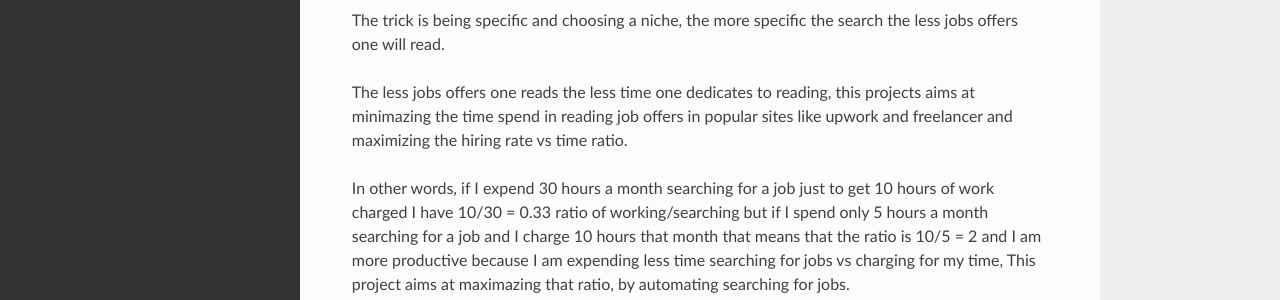
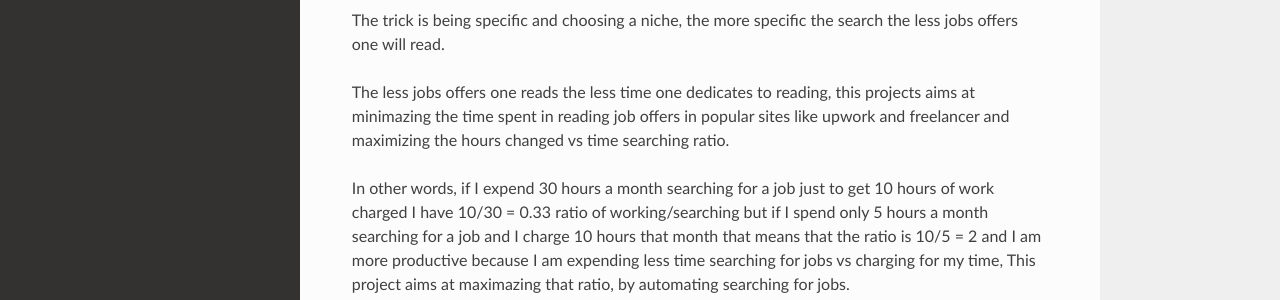
Before and after one commit to maximilianorom77/jobfinder, a Sphinx documentation site: the page built from docs/source/plan.rst, in a window 1280 px wide and 973 px high. Shown: the part 487-787 px from the top of the window. Built offline with Sphinx 7.4.7 and the Read the Docs theme 2.0.0, drawn with Linux system fonts in a browser that asks for light colours.

Commit message:
* fix typo in doc

```diff
--- a/docs/source/plan.rst
+++ b/docs/source/plan.rst
@@ -24,8 +24,9 @@ The trick is being specific and choosing a niche, the more specific the search
 the less jobs offers one will read.
 
 The less jobs offers one reads the less time one dedicates to reading, this
-projects aims at minimazing the time spend in reading job offers in popular
-sites like upwork and freelancer and maximizing the hiring rate vs time ratio.
+projects aims at minimazing the time spent in reading job offers in popular
+sites like upwork and freelancer and maximizing the hours changed vs time
+searching ratio.
 
 In other words, if I expend 30 hours a month searching for a job just to get
 10 hours of work charged I have 10/30 = 0.33 ratio of working/searching
```
